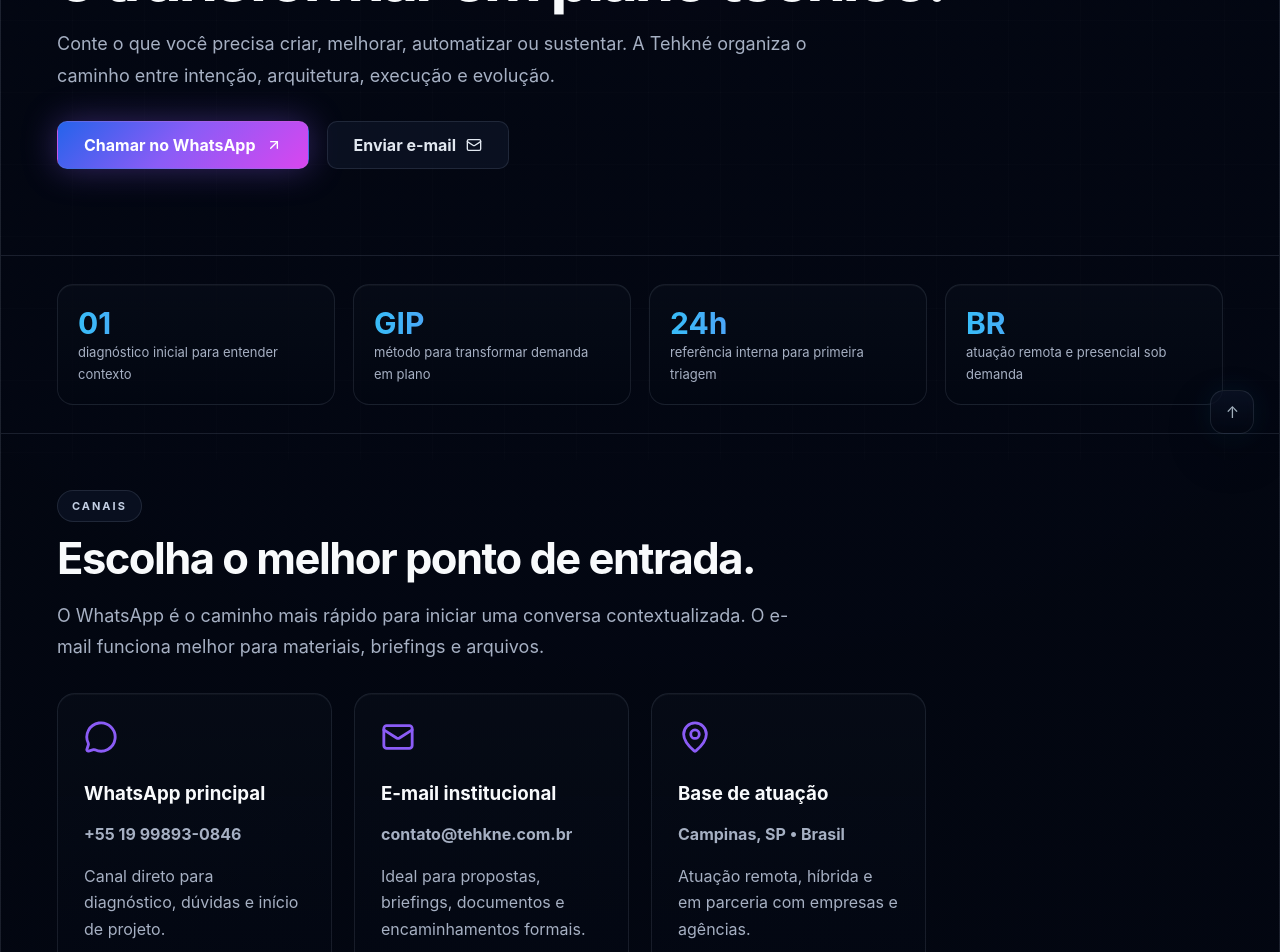
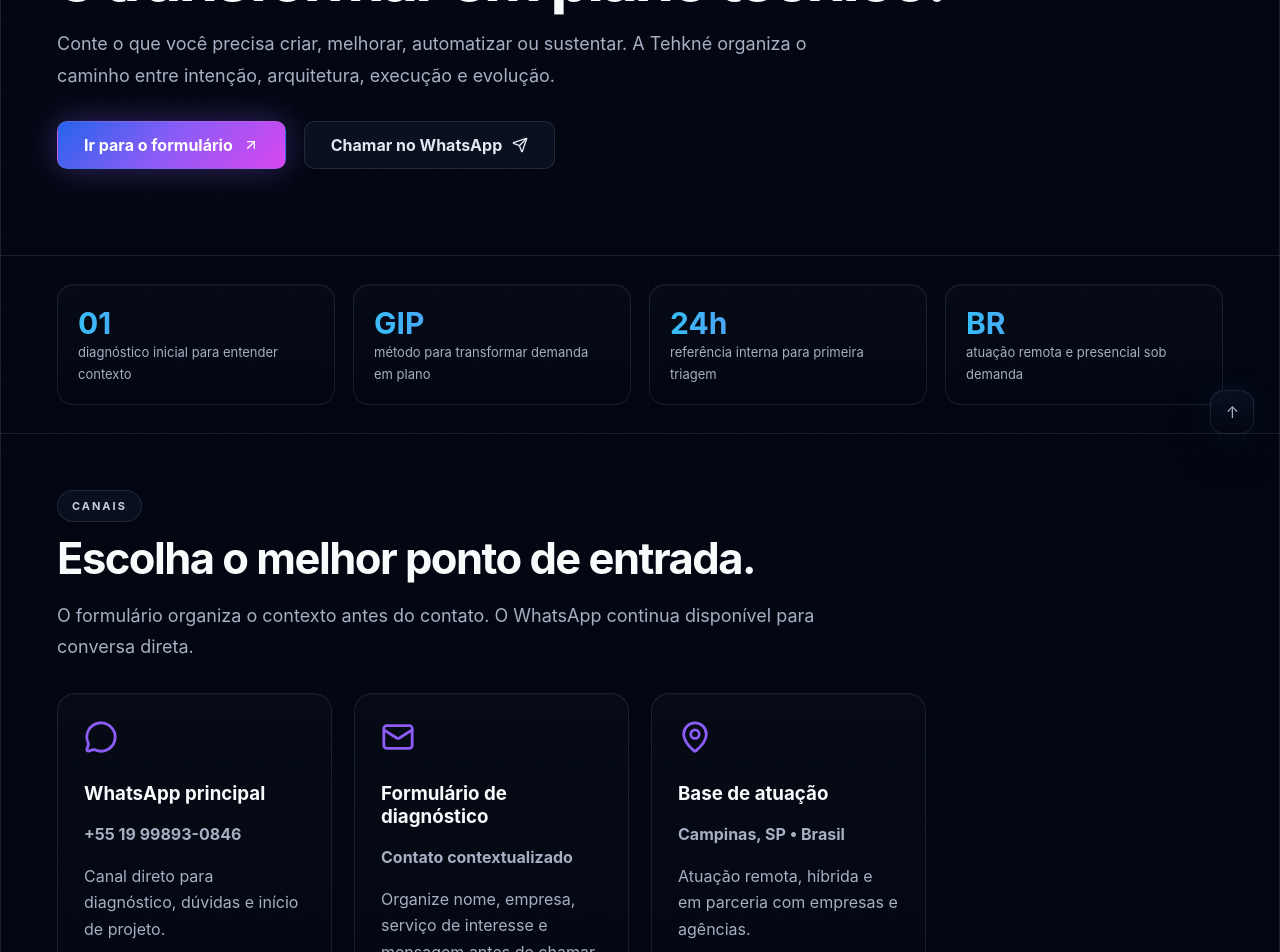
Before and after one commit to Tehkne-Solutions/tehkne-site, a Next.js app: page /contato in a window 1280 px wide. Shown: the part 340-1292 px from the top of the page. Built offline with nearby package versions, Linux system fonts and the light colour scheme.

Commit message:
fix: make contact page CTAs route to form and remove mailto flow

```diff
--- a/app/contato/page.tsx
+++ b/app/contato/page.tsx
@@ -1,4 +1,4 @@
-import { ArrowUpRight, Mail, MapPin, MessageCircle, Phone, Send } from 'lucide-react';
+import { ArrowUpRight, Mail, MapPin, MessageCircle, Send } from 'lucide-react';
 import ContactForm from '../components/ContactForm';
 import { WHATSAPP_DISPLAY, whatsAppHref, whatsappMessages } from '../contact';
 
@@ -7,19 +7,22 @@
     icon: MessageCircle,
     title: 'WhatsApp principal',
     text: WHATSAPP_DISPLAY,
-    detail: 'Canal direto para diagnóstico, dúvidas e início de projeto.'
+    detail: 'Canal direto para diagnóstico, dúvidas e início de projeto.',
+    href: '#contato-form'
   },
   {
     icon: Mail,
-    title: 'E-mail institucional',
-    text: 'contato@tehkne.com.br',
-    detail: 'Ideal para propostas, briefings, documentos e encaminhamentos formais.'
+    title: 'Formulário de diagnóstico',
+    text: 'Contato contextualizado',
+    detail: 'Organize nome, empresa, serviço de interesse e mensagem antes de chamar a Tehkné.',
+    href: '#contato-form'
   },
   {
     icon: MapPin,
     title: 'Base de atuação',
     text: 'Campinas, SP • Brasil',
-    detail: 'Atuação remota, híbrida e em parceria com empresas e agências.'
+    detail: 'Atuação remota, híbrida e em parceria com empresas e agências.',
+    href: '#localizacao'
   }
 ];
 
@@ -48,8 +51,8 @@
           <h1>Vamos entender sua demanda e transformar em plano técnico.</h1>
           <p>Conte o que você precisa criar, melhorar, automatizar ou sustentar. A Tehkné organiza o caminho entre intenção, arquitetura, execução e evolução.</p>
           <div className="hero-actions">
-            <a className="btn btn-primary coin" href={pageWhatsApp} target="_blank" rel="noreferrer">Chamar no WhatsApp <ArrowUpRight size={16} /></a>
-            <a className="btn btn-secondary" href="mailto:contato@tehkne.com.br">Enviar e-mail <Mail size={16} /></a>
+            <a className="btn btn-primary coin" href="#contato-form">Ir para o formulário <ArrowUpRight size={16} /></a>
+            <a className="btn btn-secondary" href={pageWhatsApp} target="_blank" rel="noreferrer">Chamar no WhatsApp <Send size={16} /></a>
           </div>
         </div>
       </section>
@@ -65,26 +68,25 @@
         <div className="section-heading">
           <span className="eyebrow">Canais</span>
           <h2>Escolha o melhor ponto de entrada.</h2>
-          <p>O WhatsApp é o caminho mais rápido para iniciar uma conversa contextualizada. O e-mail funciona melhor para materiais, briefings e arquivos.</p>
+          <p>O formulário organiza o contexto antes do contato. O WhatsApp continua disponível para conversa direta.</p>
         </div>
         <div className="service-grid solutions-grid">
           {contactCards.map((card) => {
             const Icon = card.icon;
-            const href = card.title.includes('WhatsApp') ? pageWhatsApp : card.title.includes('E-mail') ? 'mailto:contato@tehkne.com.br' : '/sobre';
             return (
               <article className="glass-card service-card solution-card" key={card.title}>
                 <Icon className="card-icon" size={34} />
                 <h3>{card.title}</h3>
                 <p><strong>{card.text}</strong></p>
                 <p>{card.detail}</p>
-                <a href={href} target={href.startsWith('http') ? '_blank' : undefined} rel={href.startsWith('http') ? 'noreferrer' : undefined}>Abrir canal <ArrowUpRight size={15} /></a>
+                <a href={card.href}>Abrir canal <ArrowUpRight size={15} /></a>
               </article>
             );
           })}
         </div>
       </section>
 
-      <section className="section-frame os-section">
+      <section className="section-frame os-section" id="localizacao">
         <div className="os-panel">
           <span className="eyebrow">Como chegar com clareza</span>
           <h2>Quanto melhor o contexto, mais preciso fica o diagnóstico.</h2>
@@ -102,7 +104,7 @@
         page="Contato"
         context="início de conversa para diagnóstico técnico, arquitetura, desenvolvimento, WordPress, IA, automações ou sustentação"
         title="Organize sua mensagem e fale com a Tehkné."
-        description="O botão abre uma conversa no WhatsApp com contexto da página de Contato. Depois podemos evoluir este bloco para um formulário dinâmico client-side."
+        description="Preencha o bloco e inicie uma conversa com contexto. Isso evita mensagem solta e acelera o diagnóstico."
       />
 
       <section className="final-cta">
@@ -112,8 +114,8 @@
           <p>Se existe uma demanda digital travada, uma operação manual demais ou uma ideia pronta para virar produto, este é o ponto de partida.</p>
         </div>
         <div className="hero-actions">
-          <a className="btn btn-primary coin" href={pageWhatsApp} target="_blank" rel="noreferrer">Iniciar conversa <Send size={16} /></a>
-          <a className="btn btn-secondary" href="/solucoes">Ver soluções <Phone size={16} /></a>
+          <a className="btn btn-primary coin" href="#contato-form">Ir para o formulário <ArrowUpRight size={16} /></a>
+          <a className="btn btn-secondary" href="/servicos">Ver serviços <ArrowUpRight size={16} /></a>
         </div>
       </section>
     </main>
```
